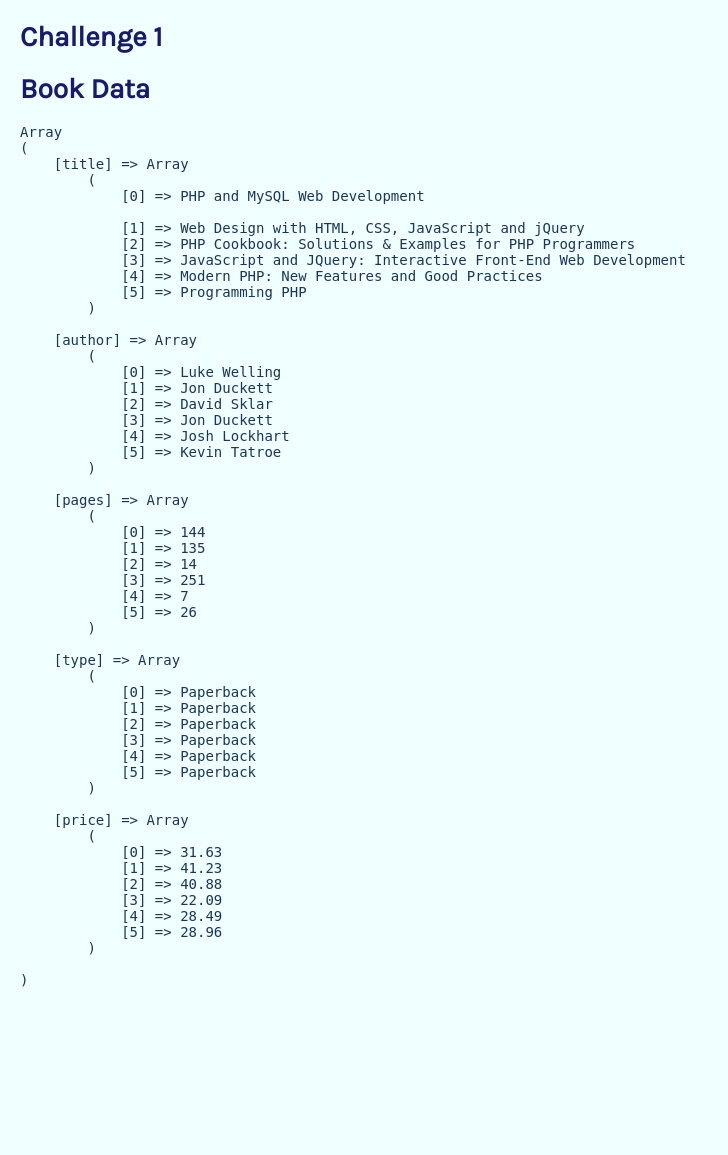
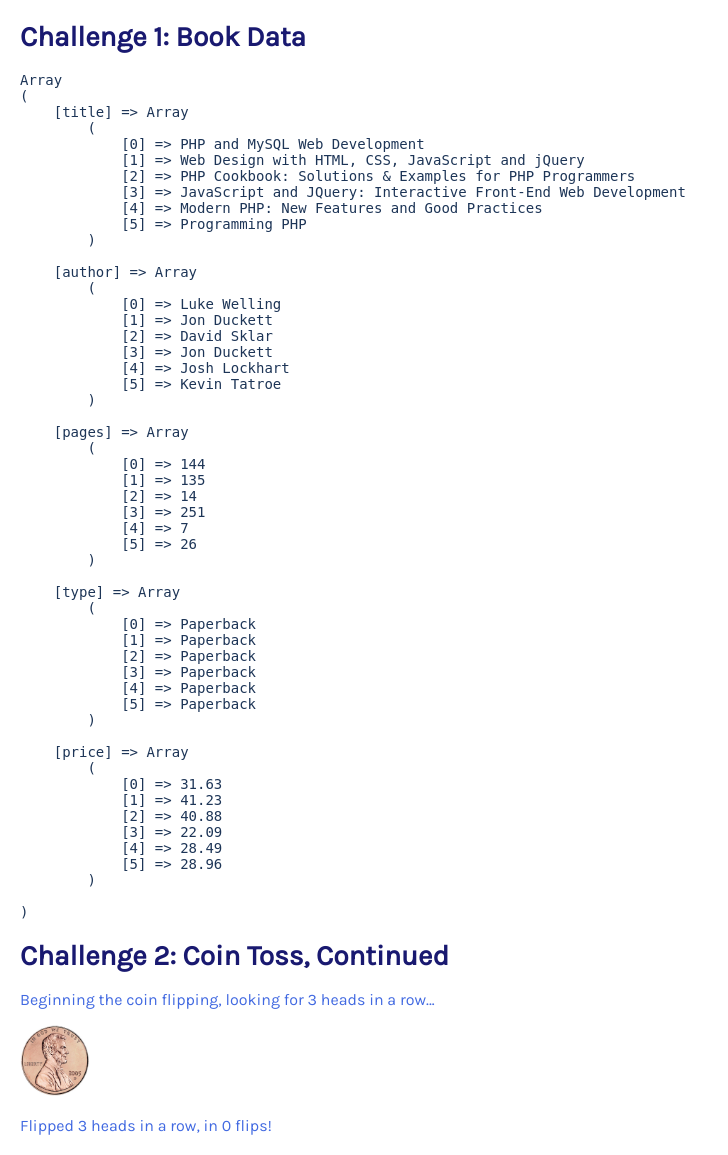
Before and after one commit to kmirabelli/INFO-638, a PHP site: page /codehw3.php in a window 1280 px wide. Shown: the whole page, without its empty margins (0-728 px from the left). Before the commit the page ends 987 px from the top, so only its background shows below. Run offline with PHP 8.4, Linux system fonts and the light colour scheme.

Commit message:
Homework03 - v2

```diff
--- a/Homework03/codehw3.php
+++ b/Homework03/codehw3.php
@@ -6,7 +6,6 @@
 <link href="https://fonts.googleapis.com/css?family=Karla&display=swap" rel="stylesheet">
 <style>
 	body {
-	background-color: #F0FFFF;
 	color: #1D3557;
 	font-family: 'Karla', sans-serif;
 	font-size: 14px;
@@ -14,26 +13,35 @@
 	padding: 0;
 	}
 	h1 {
+	font-family: 'Karla', sans-serif;
 	color: #191970;
 	}
 	h2 {
+	font-family: 'Karla', sans-serif;
 	color: #191970;
 	}
 	p {
+	font-family: 'Karla', sans-serif;
 	color: #4169E1;
 	font-size: 16px;
 	}
+	table {
+	border-collapse: collapse;
+	}
+	td {
+	border: gray 1px solid;
+	padding: 10px;
+	}
 </style>
 
-<h1>Challenge 1</h1>
+<h1>Challenge 1: Book Data</h1>
 
 <?php
 
-echo "<h1>Book Data</h1>";
+// Put the following book data into a multi-dimensional array, then use your array to print out the books on the web page in an attractive table (e.g. you may want to color alternating rows differently, etc.) Somewhere on your page, you should also include the total price, if the user were to purchase all the books listed.
 
 $books = array (
-	'title' => array ("PHP and MySQL Web Development
-","Web Design with HTML, CSS, JavaScript and jQuery","PHP Cookbook: Solutions & Examples for PHP Programmers","JavaScript and JQuery: Interactive Front-End Web Development","Modern PHP: New Features and Good Practices","Programming PHP"
+	'title' => array ("PHP and MySQL Web Development","Web Design with HTML, CSS, JavaScript and jQuery","PHP Cookbook: Solutions & Examples for PHP Programmers","JavaScript and JQuery: Interactive Front-End Web Development","Modern PHP: New Features and Good Practices","Programming PHP"
 	),
 	'author' => array ("Luke Welling","Jon Duckett","David Sklar","Jon Duckett","Josh Lockhart","Kevin Tatroe"
 	),
@@ -47,7 +55,43 @@ $books = array (
 
 echo "<pre>";
 print_r ($books);
-echo "<pre>";
+echo "</pre>";
+
+//Couldn't figure out how to get the array elements into a table.
+
+
+?>
+
+<?php
+
+// Repeat the coin exercise from HW2, but modify your program to 1) be a function that takes one argument – the number of heads in a row you'd like to flip and then 2) modify your code to use this argument to allow a variable number of heads in a row to be chosen. E.g. coinToss(8); will flip the coin until 8 heads in a row are obtained. You should print out the number of heads in a row you are seeking and the total number of flips it took.
+
+echo "<h1>Challenge 2: Coin Toss, Continued</h1>";
+
+$numtosses = (array)null;
+$headsinrow = 3;
+
+echo "<p>Beginning the coin flipping, looking for $headsinrow heads in a row...</p>";
+
+//need to add loop logic to check if each flipPenny is a 1 continue until 3 1's in a row occurs.
+
+function flipPenny() {
+    (mt_rand(0,1));
+	if (mt_rand(0,1) == 0) {
+		echo "<img src=\"images/heads.jpg\" width=\"70px\">";
+	}
+	else {
+		echo "<img src=\"images/tails.jpg\" width=\"70px\">";
+	}
+
+}
+
+flipPenny();
+
+//adding a number in the parentheses doesn't appear to increase the flip so I got a bit stuck. I reviewed your feedback from last week and understand it in theory, but struggled to implement.
+
+echo "<p>Flipped $headsinrow heads in a row, in ".count($numtosses)." flips!</p>";
+
 
 ?>
 
```
Also changed, not shown: Homework03/images/heads.jpg (added), Homework03/images/tails.jpg (added).
